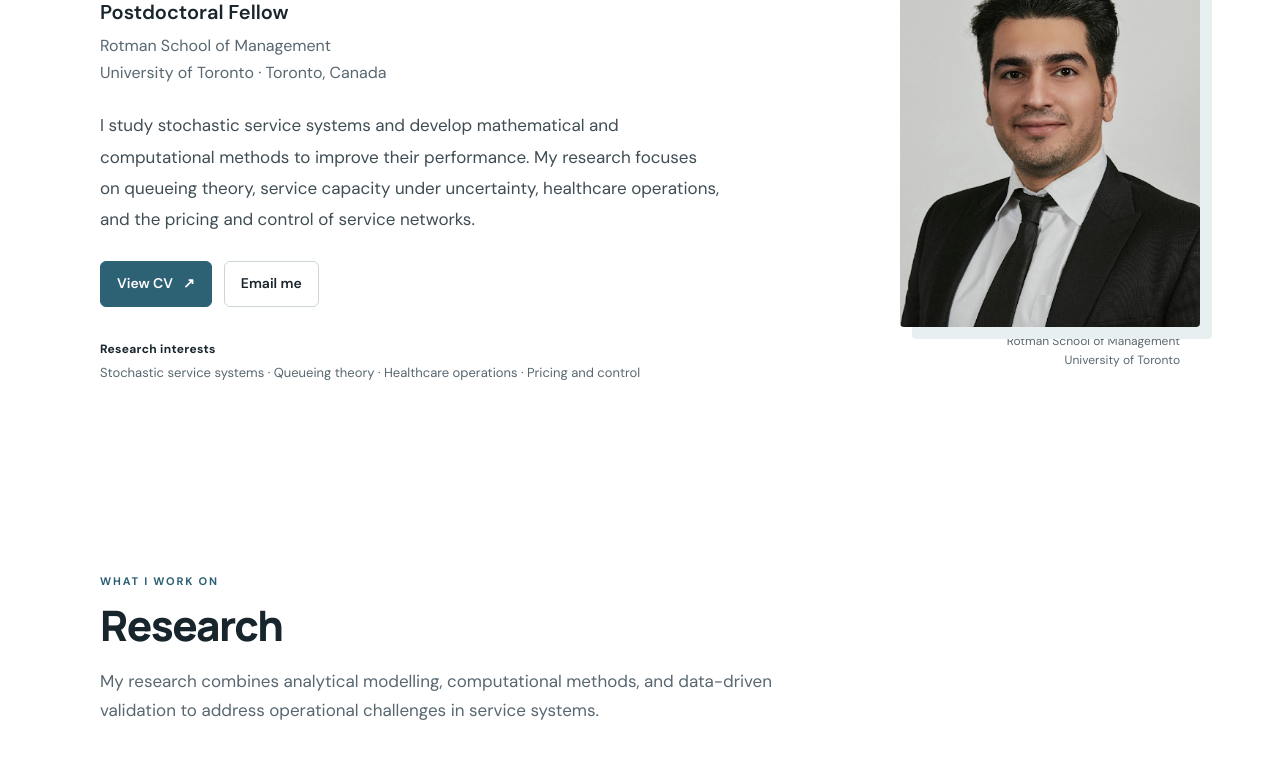
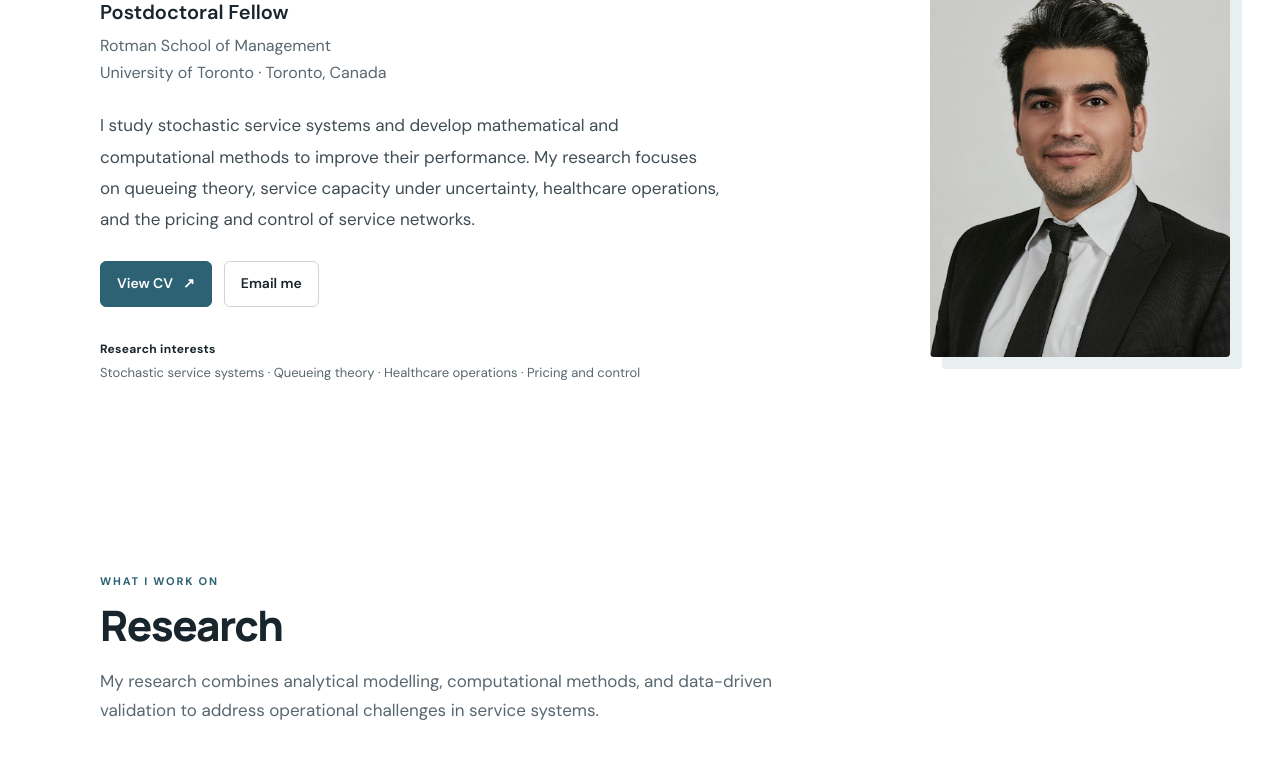
Before and after one commit to arash-asgari/arash-asgari.github.io, a plain HTML site: page index.html in a window 1280 px wide. Shown: the part 297-1057 px from the top of the page. Drawn offline with Linux system fonts and the light colour scheme.

Commit message:
Adjust .hero-photo translation values
Updated the transform property of the .hero-photo class to change its translation values.

```diff
--- a/styles.css
+++ b/styles.css
@@ -43,7 +43,7 @@ h1 { margin: 0; font-size: clamp(44px, 6vw, 68px); font-weight: 800; line-height
 .interests { color: var(--muted); font-size: 13px; line-height: 1.9; }
 .interests strong { color: var(--ink); font-size: 12px; letter-spacing: .3px; }
 .hero-photo-wrap { position: relative; width: 100%; max-width: 300px; justify-self: end; align-self: center; margin-top: 35px; }
-.hero-photo { display: block; width: 100%; height: auto; object-fit: contain; object-position: center; border-radius: 4px; box-shadow: 12px 12px 0 #e8eff0; transform: translate(20px, 20px); }
+.hero-photo { display: block; width: 100%; height: auto; object-fit: contain; object-position: center; border-radius: 4px; box-shadow: 12px 12px 0 #e8eff0; transform: translate(50px, 50px); }
 .photo-caption { margin-top: 25px; color: var(--muted); font-size: 12px; line-height: 1.6; text-align: right; }
 .content-section { padding-top: 78px; padding-bottom: 84px; }
 .section-tint { background: var(--soft); box-shadow: 0 0 0 100vmax var(--soft); clip-path: inset(0 -100vmax); }
```
